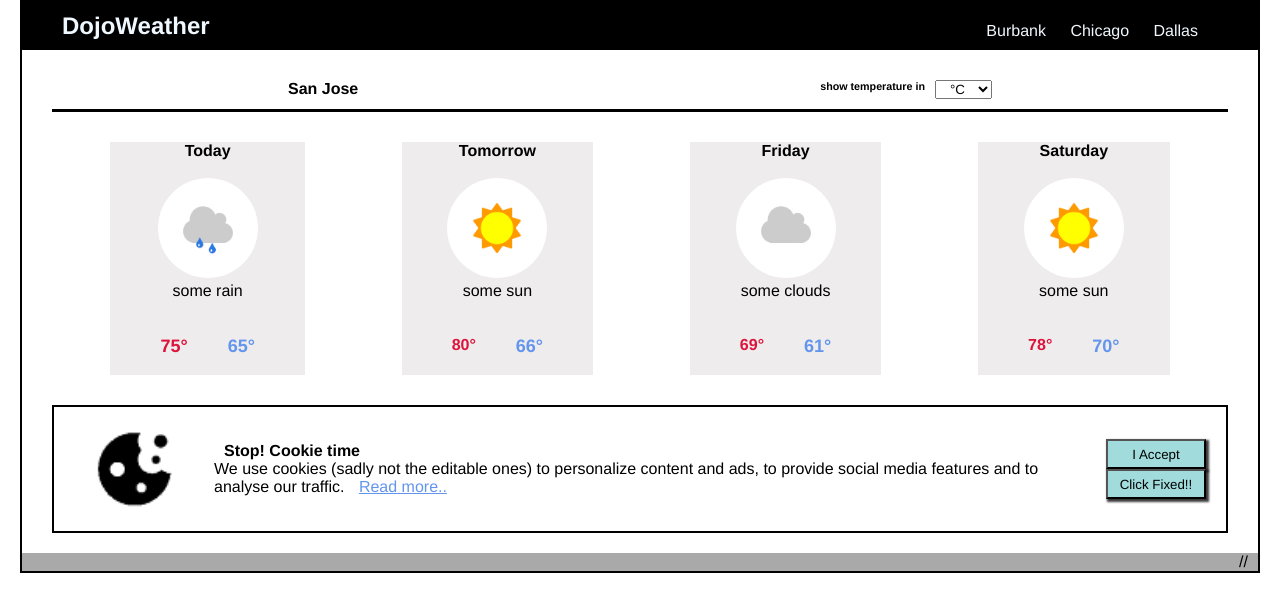
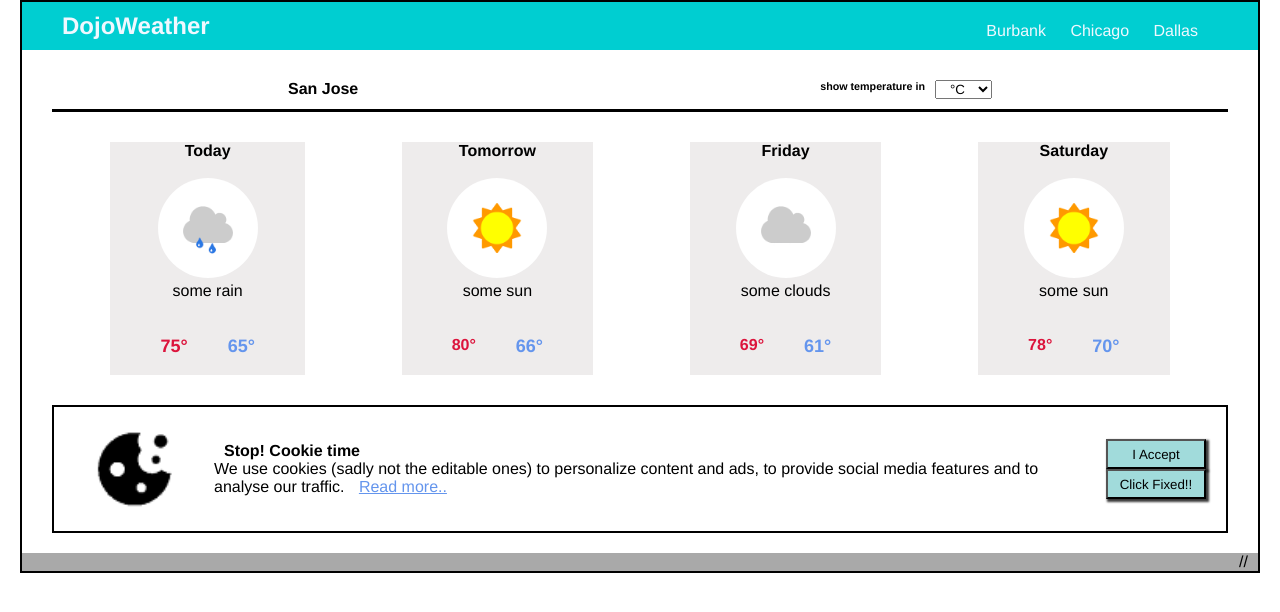
Before and after one commit to hanticoy/tiempodojo, a plain HTML site: page index.html in a window 1280 px wide. Drawn offline with Linux system fonts and the light colour scheme.

Commit message:
actualizar funciones y css

```diff
--- a/style.css
+++ b/style.css
@@ -13,7 +13,7 @@ main {
 /* Menu del aplicativo */
 header {
     /* border: solid yellow; */
-    background-color: black;
+    background-color: darkturquoise;
     padding: 10px;
 }
 nav {
```
